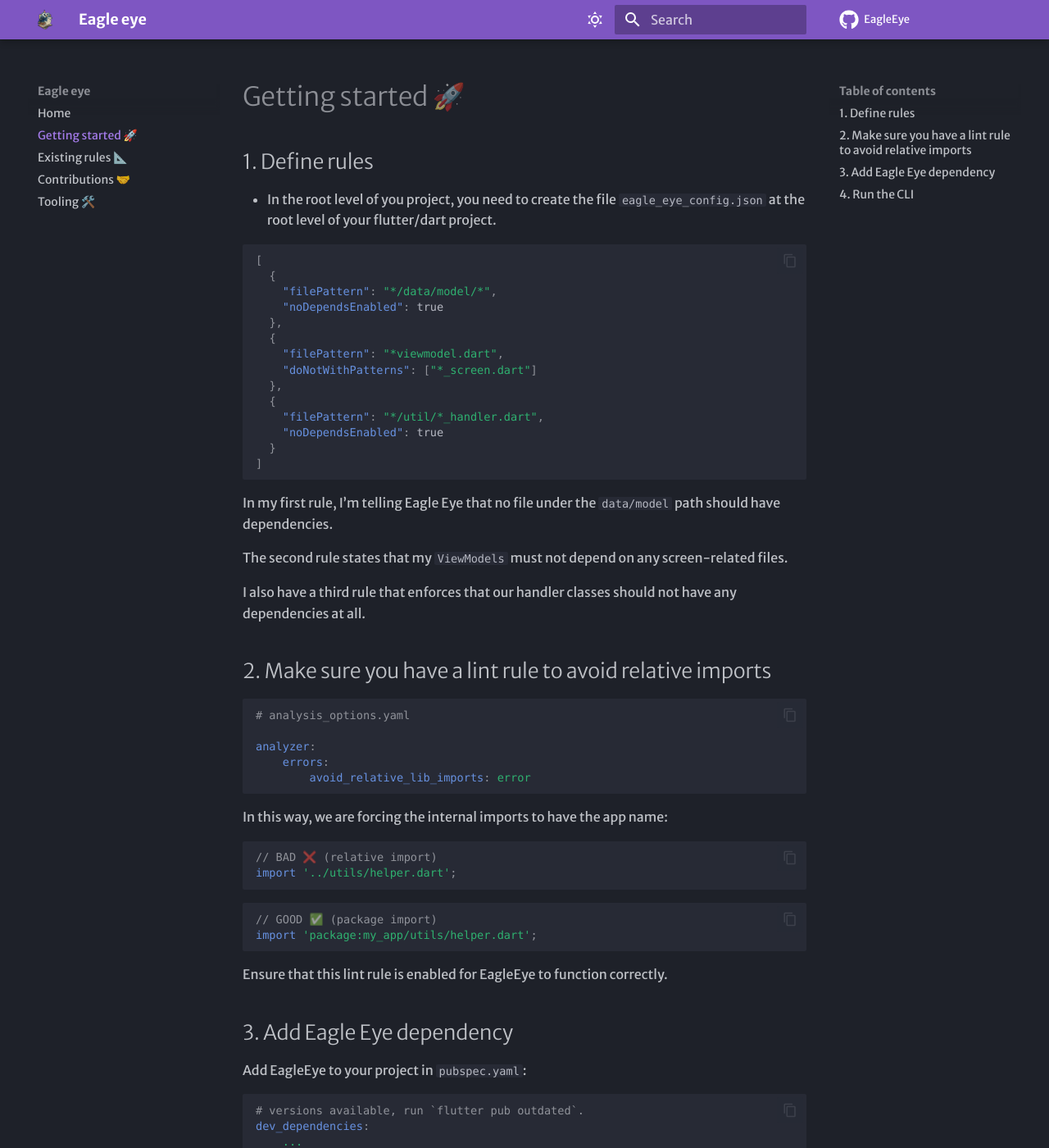
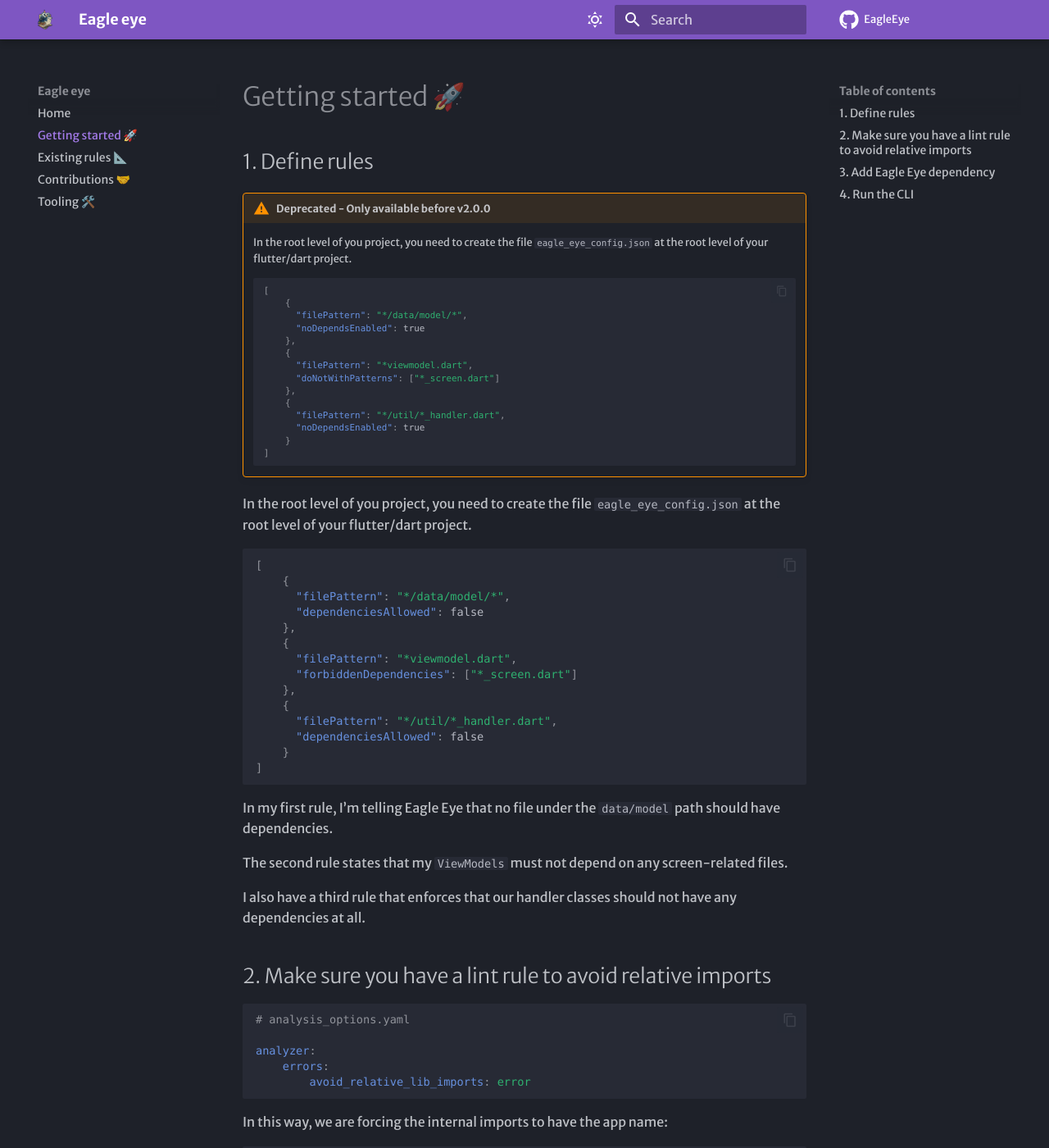
Before and after one commit to CodandoTV/eagle-eye, an MkDocs documentation site: the page built from doc/1-getting-started.md, in a window 1280 px wide and 1400 px high. Shown: the whole window at 82% size. Built offline with MkDocs 1.6.1 and Material for MkDocs 9.7.7, drawn with Linux system fonts in a browser that asks for light colours; some web fonts are replaced; comment, search, counter and statistics services are not loaded.

Commit message:
Update getting-started page

````diff
--- a/doc/1-getting-started.md
+++ b/doc/1-getting-started.md
@@ -2,22 +2,43 @@
 
 ## 1. Define rules
 
-- In the root level of you project, you need to create the file `eagle_eye_config.json` at the root level of your flutter/dart project.
+!!! warning "Deprecated - Only available before v2.0.0"
+
+    In the root level of you project, you need to create the file `eagle_eye_config.json` at the root level of your flutter/dart project.
+
+    ```json
+    [
+        {
+          "filePattern": "*/data/model/*",
+          "noDependsEnabled": true
+        },
+        {
+          "filePattern": "*viewmodel.dart",
+          "doNotWithPatterns": ["*_screen.dart"]
+        },
+        {
+          "filePattern": "*/util/*_handler.dart",
+          "noDependsEnabled": true
+        }
+    ]
+    ```
+
+In the root level of you project, you need to create the file `eagle_eye_config.json` at the root level of your flutter/dart project.
 
 ```json
 [
-  {
-    "filePattern": "*/data/model/*",
-    "noDependsEnabled": true
-  },
-  {
-    "filePattern": "*viewmodel.dart",
-    "doNotWithPatterns": ["*_screen.dart"]
-  },
-  {
-    "filePattern": "*/util/*_handler.dart",
-    "noDependsEnabled": true
-  }
+    {
+      "filePattern": "*/data/model/*",
+      "dependenciesAllowed": false
+    },
+    {
+      "filePattern": "*viewmodel.dart",
+      "forbiddenDependencies": ["*_screen.dart"]
+    },
+    {
+      "filePattern": "*/util/*_handler.dart",
+      "dependenciesAllowed": false
+    }
 ]
 ```
 
````
